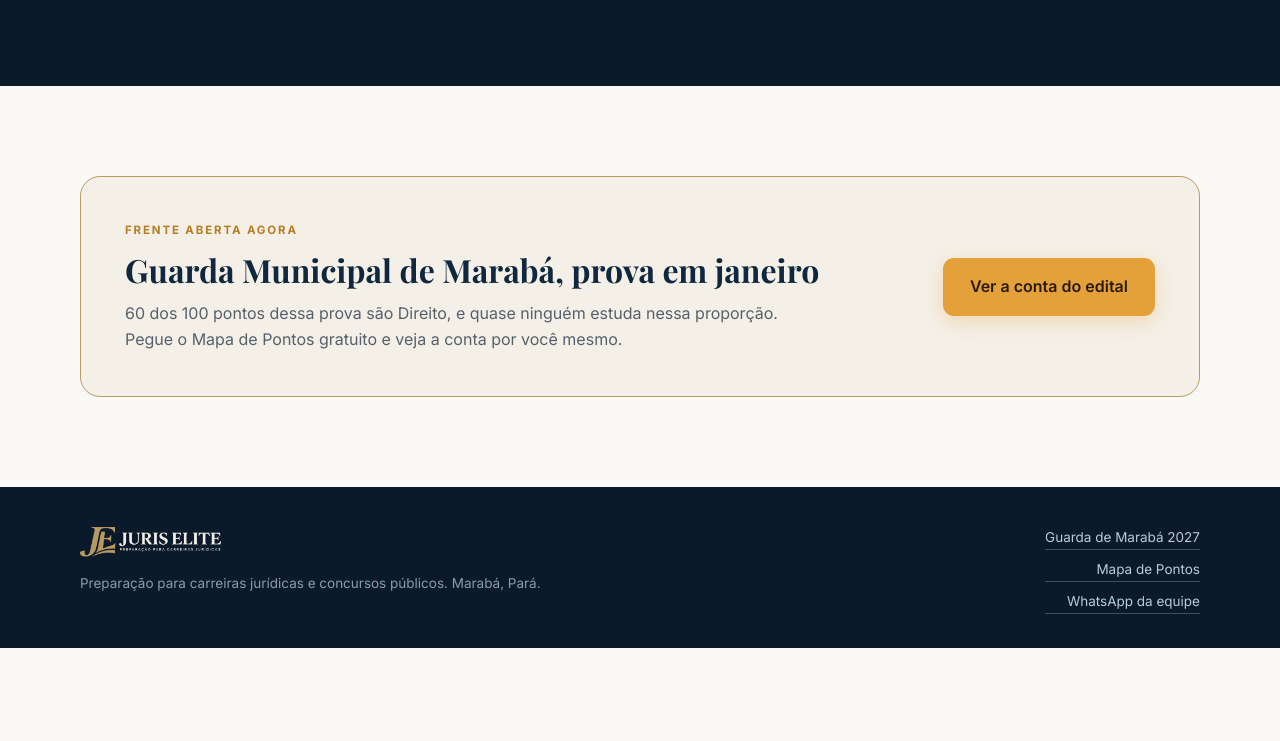
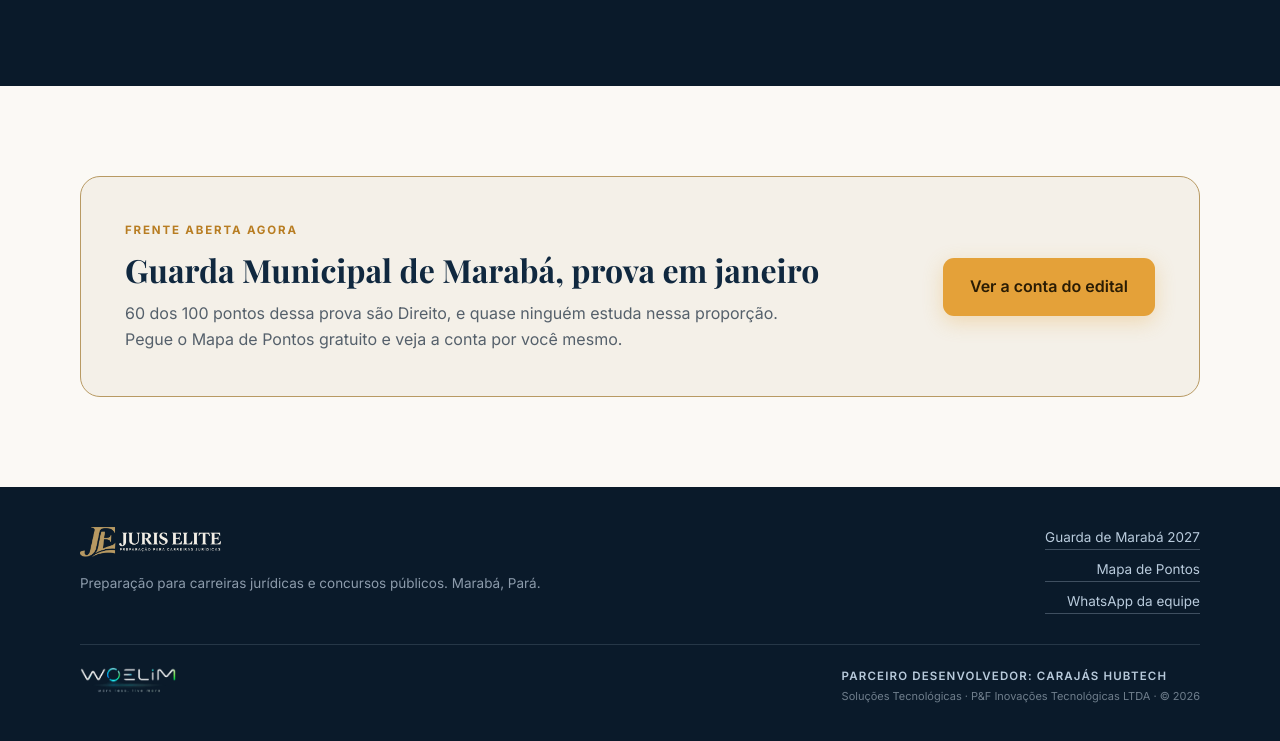
Before and after one commit to Neto2023/juris-elite, a website: page automacao/landing/index.html in a window 1280 px wide. Shown: the part 2591-3332 px from the top of the page. Before the commit the page ends 3239 px from the top, so only its background shows below. Drawn offline with nearby package versions, Linux system fonts and the light colour scheme.

Commit message:
Assina as paginas como parceiro desenvolvedor da Carajas Hubtech
Este trabalho e parceria B2B: a Juris Elite e cliente, e a Carajas
Hubtech e quem desenvolve. O credito entra no rodape das duas paginas
no mesmo padrao do site da Estancia do Lago, depois de uma divisoria,
discreto, porque o rodape e do cliente.

A assinatura visual (WOELIM) estava embutida em base64 dentro do HTML
da Estancia; virou arquivo em marca/carajas-hubtech.webp. O original e
500x500 quase todo transparente, o que deixava a palavra com 12px e
ilegivel no rodape: recortei pela caixa dos pixels realmente visiveis,
e agora e 453x123.

Co-Authored-By: Claude Opus 5 <noreply@anthropic.com>

```diff
--- a/automacao/landing/index.html
+++ b/automacao/landing/index.html
@@ -209,7 +209,13 @@ footer img{height:30px;width:auto;margin-bottom:16px}
 footer p{max-width:62ch;margin:0 0 9px;color:#8C9BAB}
 footer a{color:#B9CBDC;text-decoration:none;border-bottom:1px solid rgba(185,203,220,.3)}
 footer .links{display:flex;flex-direction:column;gap:9px;text-align:right}
-@media(max-width:700px){ footer .wrap{grid-template-columns:1fr} footer .links{text-align:left} }
+/* Assinatura do parceiro desenvolvedor. Discreta de proposito: o rodape e do
+   cliente, e a assinatura de quem construiu vem depois de uma divisoria. */
+.assinatura-dev{display:flex;align-items:center;gap:14px;margin-top:30px;padding-top:22px;border-top:1px solid rgba(185,203,220,.16)}
+.assinatura-dev img{height:26px;width:auto;opacity:.95;flex:none}
+.assinatura-dev strong{display:block;font-size:11.5px;font-weight:600;letter-spacing:.1em;text-transform:uppercase;color:#B9CBDC}
+.assinatura-dev small{display:block;font-size:11px;color:#6F7E8C;margin-top:3px}
+@media(max-width:700px){ footer .wrap{grid-template-columns:1fr} footer .links{text-align:left} .assinatura-dev{align-items:flex-start} }
 
 @media(prefers-reduced-motion:reduce){*{transition:none!important;scroll-behavior:auto!important}}
 </style>
@@ -390,6 +396,16 @@ footer .links{display:flex;flex-direction:column;gap:9px;text-align:right}
       <a href="https://wa.me/5594991277972" target="_blank" rel="noopener">WhatsApp da equipe</a>
     </div>
   </div>
+
+  <!-- Assinatura do parceiro desenvolvedor, no mesmo padrao da Estancia do
+       Lago: fica depois de uma divisoria, separada do rodape do cliente. -->
+  <div class="wrap assinatura-dev">
+    <img src="marca/carajas-hubtech.webp" alt="Carajás Hubtech" width="453" height="123">
+    <span>
+      <strong>Parceiro desenvolvedor: CARAJÁS HUBTECH</strong>
+      <small>Soluções Tecnológicas · P&amp;F Inovações Tecnológicas LTDA · © 2026</small>
+    </span>
+  </div>
 </footer>
 
 </body>
```
Also changed, not shown: automacao/landing/guarda-maraba.html (+14 -0 lines), automacao/landing/marca/carajas-hubtech.webp (added).
